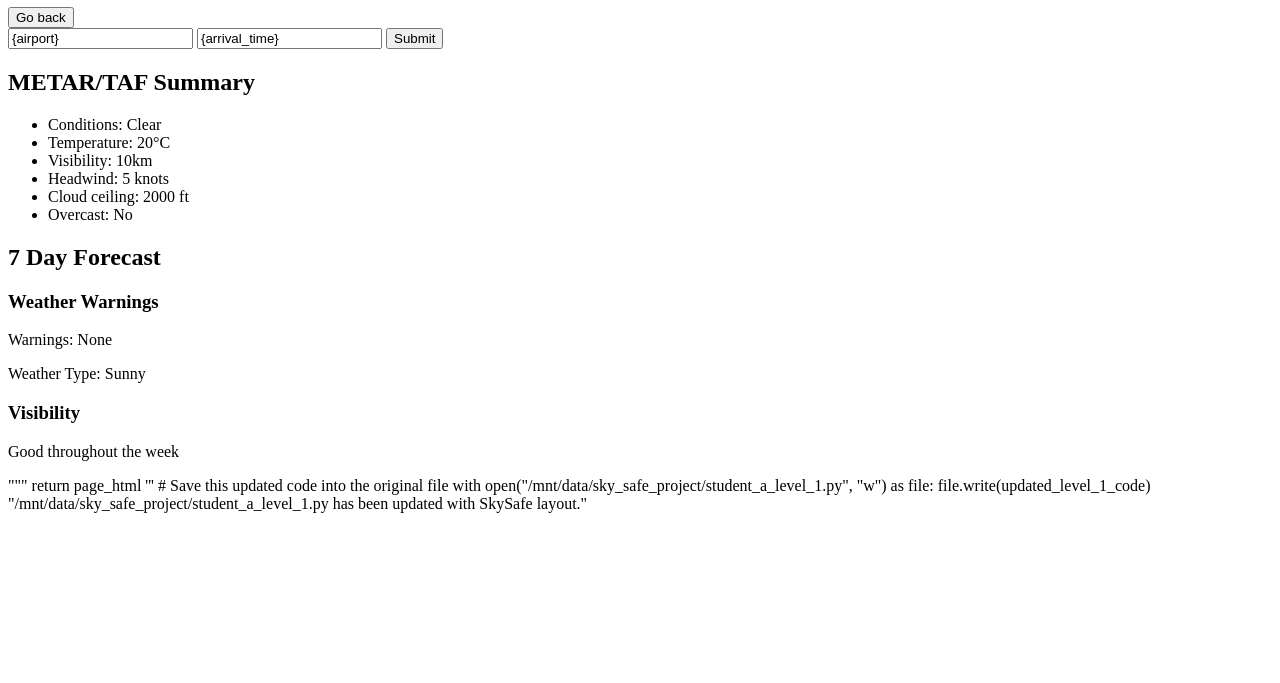
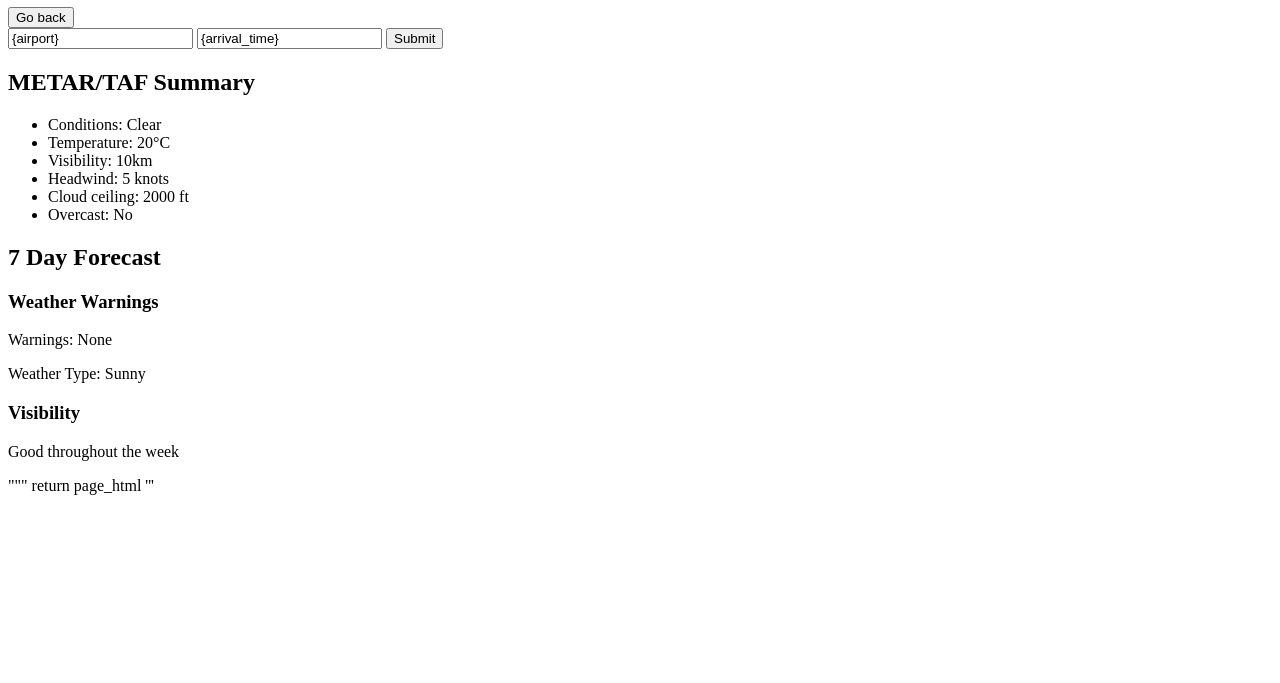
Before and after one commit to Jake-Paul06/test, a plain HTML site: page index.html in a window 1280 px wide. Shown: the part 117-800 px from the top of the page. Drawn offline with Linux system fonts and the light colour scheme.

Commit message:
Update index.html

```diff
--- a/index.html
+++ b/index.html
@@ -1,4 +1,4 @@
-# Rewrite the student_a_level_1.py file to match the SkySafe wireframe layout
+
 updated_level_1_code = '''
 def get_page_html(form_data):
     print("Rendering SkySafe Level 1 Page...")
@@ -106,9 +106,3 @@ def get_page_html(form_data):
     """
     return page_html
 '''
-
-# Save this updated code into the original file
-with open("/mnt/data/sky_safe_project/student_a_level_1.py", "w") as file:
-    file.write(updated_level_1_code)
-
-"/mnt/data/sky_safe_project/student_a_level_1.py has been updated with SkySafe layout."
```
